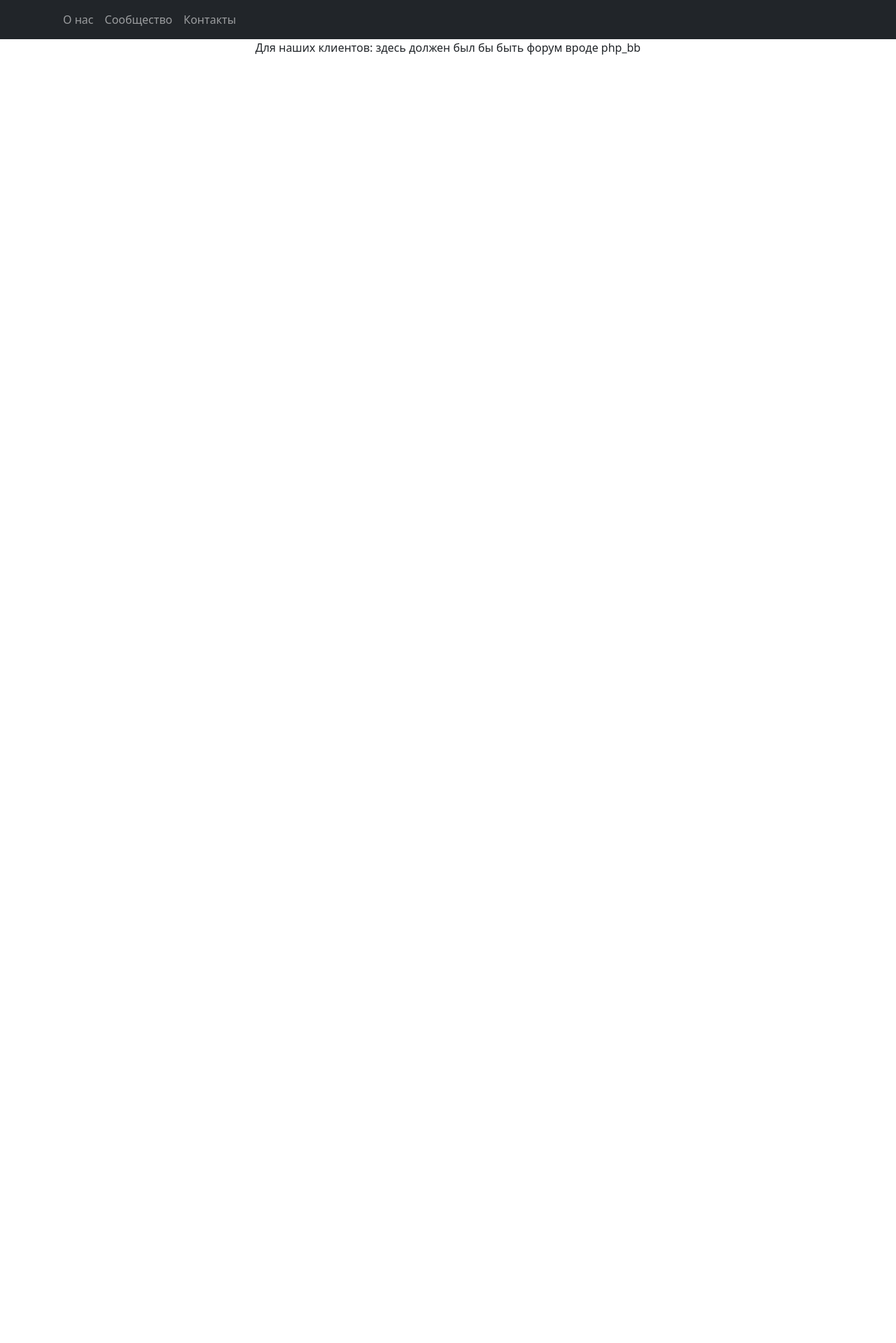
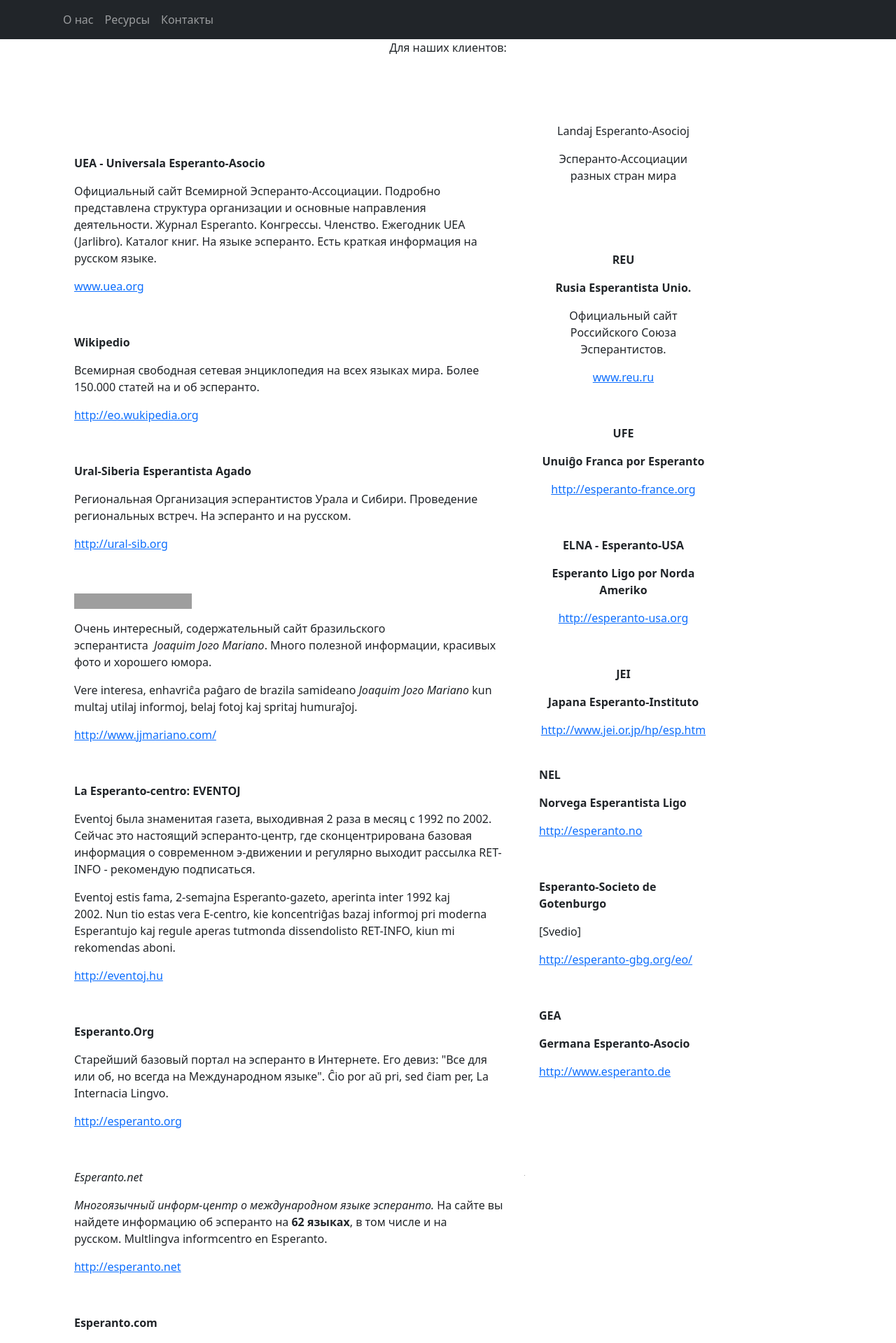
Before and after one commit to ekaeka01/djtest, a Django app: template dj5/templates/flatpages/community.html in a window 1280 px wide. Shown: the top 1919 px of the page at 70% size. Before the commit the page ends 78 px from the top, so only its background shows below. Run offline with Django 4.2, Linux system fonts and the light colour scheme; the template is opened without the code that fills it: values that come from a table or form of the project are taken from there, others are empty; data comes from the database, SQL or seed files in the repository; some libraries are stand-ins or nearby versions; grey boxes are pictures that could not be loaded.

Commit message:
Add files via upload

```diff
--- a/dj5/templates/flatpages/community.html
+++ b/dj5/templates/flatpages/community.html
@@ -24,7 +24,7 @@
                             </a>
                         </li>
                         <li class="nav-item">
-                            <a class="nav-link" href="admin_user">Сообщество</a>
+                            <a class="nav-link" href="/community/">Ресурсы</a>
                         </li>
                         <li class="nav-item">
                             <a class="nav-link" href="/contacts/">Контакты</a>
@@ -42,7 +42,7 @@
                 {% block content %}
                 {{ flatpage.content }}
                 {% endblock content %}
-
+                {% include 'flatpages/urlesp.html' %}
 здесь должен был бы быть форум вроде php_bb
 
             </div>
--- a/dj5/templates/flatpages/default.html
+++ b/dj5/templates/flatpages/default.html
@@ -26,7 +26,7 @@
                             </a>
                         </li>
                         <li class="nav-item">
-                            <a class="nav-link" href="/community/">Сообщество</a>
+                            <a class="nav-link" href="/community/">Ресурсы</a>
                         </li>
                         <li class="nav-item">
                             <a class="nav-link" href="/contacts/">Контакты</a>
--- a/dj5/templates/flatpages/index.html
+++ b/dj5/templates/flatpages/index.html
@@ -12,7 +12,7 @@
         <link href="{% static 'css/styles.css' %}" rel="stylesheet" />
     </head>
     <body>
-        <body background={% templates 'captures/images.gif'>
+
 
         <!-- Responsive navbar-->
         <nav class="navbar navbar-expand-lg navbar-dark bg-dark static-top">
@@ -26,7 +26,7 @@
                             </a>
                         </li>
                         <li class="nav-item">
-                            <a class="nav-link" href="/community/">Сообщество</a>
+                            <a class="nav-link" href="/community/">Ресурсы</a>
                         </li>
                         <li class="nav-item">
                             <a class="nav-link" href="/contacts/">Контакты</a>
--- /dev/null
+++ b/dj5/templates/flatpages/urlesp.html
@@ -0,0 +1,172 @@
+<!doctype html>
+<html>
+<head>
+<meta charset="utf-8">
+<title>Эсперанто ссылки</title>
+</head>
+
+<body>
+
+<table border="0" cellpadding="5" cellspacing="5" width="944" height="778"
+	   >
+  <tbody>
+    <tr>
+      <td valign="top" height="1644" width="659"><table cellpadding="0" cellspacing="0" border="0" width="100%" height="100%" >
+        <tbody>
+          <tr>
+            <td valign="top" width="100%"><div align="center" bis_skin_checked="1">
+              <table cellpadding="0" cellspacing="0" width="624" height="328">
+                <tbody>
+                  <tr>
+                    <td height="328" width="614"><table cellpadding="0" cellspacing="0" border="0" width="614" height="328">
+                      <tbody>
+                        <tr>
+                          <td valign="top" height="328" width="614"><p> </p>
+                            <p> </p>
+
+                            <hr color="black" size="1">
+                            <p> </p>
+                            <p><strong><span lang="en-us">UEA - Universala Esperanto-Asocio</span></strong></p>
+                            <p>Официальный сайт Всемирной Эсперанто-Ассоциации. Подробно представлена структура организации и основные направления деятельности. Журнал <span lang="en-us">Esperanto</span>. Конгрессы. Членство. Ежегодник <span lang="en-us">UEA (Jarlibro). </span>Каталог книг. На языке эсперанто. Есть краткая информация на русском языке.</p>
+                            <p><span lang="en-us"><a href="http://www.uea.org/">www.uea.org</a></span></p>
+                            <p> </p>
+                            <p><strong><span lang="en-us">Wikipedio</span></strong></p>
+                            <p>Всемирная свободная сетевая энциклопедия<span lang="en-us"> </span>на всех языках мира. Более 150.000 статей на и об эсперанто.</p>
+                            <p><span lang="en-us"><a href="http://eo.wukipedia.org/">http://eo.wukipedia.org</a> </span></p>
+                            <p> </p>
+                            <p><strong><span lang="en-us">Ural-Siberia Esperantista Agado</span></strong></p>
+                            <p>Региональная Организация эсперантистов Урала и Сибири. Проведение региональных встреч. На эсперанто и на русском.</p>
+                            <p><span lang="en-us"><a href="http://ural-sib.org/">http://ural-sib.org</a></span></p>
+                            <p> </p>
+                            <p><img border="0" src="http://esperanto-plus.ru/jjmlogo.gif" width="168" height="22"></p>
+                            <p>Очень интересный, содержательный сайт бразильского эсперантиста  <em>Joaquim Joгo Mariano</em>. Много полезной информации, красивых фото и хорошего юмора.</p>
+                            <p><span lang="EN-US">Vere interesa, enhavriĉa paĝaro de brazila samideano </span><em>Joaquim Joгo Mariano</em><span lang="EN-US"> kun multaj utilaj informoj, belaj fotoj kaj spritaj humuraĵoj.</span></p>
+                            <p><span lang="en-us"><a href="http://www.jjmariano.com/">http://www.jjmariano.com/</a>  </span></p>
+                            <p> </p>
+                            <p><strong>La Esperanto-centro: EVENTOJ</strong></p>
+                            <p><span lang="en-us">Eventoj </span>была знаменитая газета, выходивная 2 раза в месяц с 1992 по 2002. Сейчас это настоящий эсперанто-центр, где сконцентрирована базовая информация о современном э-движении и регулярно выходит рассылка <span lang="en-us">RET-INFO -</span> рекомендую подписаться<span lang="en-us">.</span></p>
+                            <p>Eventoj estis fama, 2-semajna Esperanto-gazeto, aperinta inter 1992 kaj 2002.<span lang="en-us"> </span><span lang="EN-US">Nun tio estas vera E-centro, kie koncentriĝas bazaj informoj pri moderna Esperantujo kaj regule aperas tutmonda dissendolisto RET-INFO, kiun mi rekomendas aboni.</span></p>
+                            <p><span lang="en-us"><a href="http://eventoj.hu/">http://eventoj.hu</a></span></p>
+                            <p> </p>
+                            <p><strong><span lang="en-us">Esperanto.Org</span></strong></p>
+                            <p>Старейший базовый портал на эсперанто в Интернете. Его девиз: <span lang="en-us">"</span>Все для или об, но всегда на Международном языке<span lang="en-us">".</span> Ĉio por aŭ pri, sed ĉiam per, La Internacia Lingvo.</p>
+                            <p><span lang="en-us"><a href="http://esperanto.org/">http://esperanto.org</a></span></p>
+                            <p> </p>
+                            <div id="chefkadro" bis_skin_checked="1">
+                              <div id="enkonduko" bis_skin_checked="1">
+                                <p><em><span lang="en-us">Esperanto.net</span></em></p>
+                                <p><em>Многоязычный информ-центр о международном языке эсперанто.<span lang="en-us"> </span></em>На сайте вы найдете информацию об эсперанто на <strong>62 языках</strong>, в том числе и на русском. <span lang="en-us">Multlingva informcentro en Esperanto.</span></p>
+                                <p><span lang="en-us"><a href="http://esperanto.net/">http://esperanto.net</a></span></p>
+                                <p> </p>
+                                <div id="page" bis_skin_checked="1">
+                                  <div id="main" bis_skin_checked="1">
+                                    <div id="main-wrapper" bis_skin_checked="1">
+                                      <div id="content-wrapper" bis_skin_checked="1">
+                                        <div id="content" bis_skin_checked="1">
+                                          <div id="content-inner" bis_skin_checked="1">
+                                            <div id="content-content" bis_skin_checked="1">
+                                              <div id="node-27" bis_skin_checked="1">
+                                                <div bis_skin_checked="1">
+                                                  <p><strong><span lang="en-us">Esperanto.com</span></strong></p>
+                                                  <p>Международная виртуальная социальная сеть, созданная эсперантистами для эсперантистов. Здесь вы можете общаться с друзьями, создавать группы и принимать в них участие, создавать блоги, размещать фото, играть, дискутировать и тд.</p>
+                                                  <p>Esperanto.com estas internacia virtuala socia reto, kreita de esperantistoj por esperantistoj.</p>
+                                                  <p>En Esperanto.com vi povas komuniki kun amikoj, krei grupojn kaj partopreni en ili, aliĝi al eventoj, verki blogaĵojn, alŝuti fotojn, ludi ludojn, diskuti ks.</p>
+                                                  <p><span lang="en-us"><a href="http://esperanto.com/">http://esperanto.com</a></span></p>
+                                                  <p> </p>
+                                                  <p><span lang="en-us"><strong>Esperanto.info</strong></span></p>
+                                                  <p>Информация об эсперанто на многих языках. <span lang="en-us">Multlingvaj informoj pri Esperanto.</span></p>
+                                                  <p><span lang="en-us"><a href="http://esperanto.info/">http://esperanto.info</a></span></p>
+                                                  <p> </p>
+                                                  <p><strong><span lang="en-us">Esperanto.china.org.cn</span></strong></p>
+                                                  <p>Большой портал о жизни современного Китая на эсперанто. Лучше один раз увидеть!</p>
+                                                  <p><span lang="en-us">Granda ret-revuo pri vivo de moderna Chinio en Esperanto. Vidu mem.</span></p>
+                                                  <p><span lang="en-us"><a href="http://esperanto.china.org.cn/">http://esperanto.china.org.cn/</a></span></p>
+                                                  <p> </p>
+                                                  <p><strong><span lang="en-us">SAT - Sennacieca Asocio Tutmonda</span></strong></p>
+                                                  <p>Вненациональная Всемирная Ассоциация. Цель - практическое использование языка эсперанто для классовых целей всемирного рабочего движения. <span lang="en-us">U</span>tiligi praktike la internacian lingvon ESPERANTO por la klasaj celoj de la Laboristaro tutmonda ;</p>
+                                                  <p><a href="http://satesperanto.org/">http://satesperanto.org/</a><span lang="en-us"> </span></p>
+                                                </div>
+                                              </div>
+                                            </div>
+                                          </div>
+                                        </div>
+                                      </div>
+                                    </div>
+                                  </div>
+                                </div>
+                              </div>
+                            </div>
+                            <p align="left"> </p>
+                            <p align="left"><strong>Международный язык эсперанто</strong></p>
+                            <p align="left">Хороший обзор идеи и структуры языка - можно использовать как готовую презентацию эсперанто. Много полезных ссылок. <span lang="en-us">/</span> Иммиграция под микроскопом - сайт о жизни простой русскоязычной семьи в Канаде.<span lang="en-us">/</span></p>
+                            <p align="left"><a href="http://www.zuskin.com/esp.htm">http://www.zuskin.com/esp.htm</a><span lang="en-us"> </span></p>
+                            <p align="center"> </p>
+                            <div bis_skin_checked="1">
+                              <p> <a href="http://esperanto-plus.ru/index.htm">Вернуться на Эсперанто это целый мир!</a></p>
+                              <p> </p>
+                              <p> </p>
+                            </div>
+                            <p><span lang="ru">Л</span>учше всего изучить язык эсперанто на курсах  <a href="http://esperanto-plus.ru/lernu!net.thm"><span lang="EN-US">Esperanto</span>-<span lang="EN-US">plus</span>!</a></p>
+                            <p> </p></td>
+                        </tr>
+                      </tbody>
+                    </table></td>
+                  </tr>
+                </tbody>
+              </table>
+            </div></td>
+            <td  height="100%" width="1"><p><img alt="" width="1" height="1" src="http://esperanto-plus.ru/MsSpacer.gif"></p></td>
+          </tr>
+        </tbody>
+      </table></td>
+      <td valign="top" height="663" width="250"><table cellpadding="0" cellspacing="0" border="0" width="100%" height="100%" id="table27">
+        <tbody>
+          <tr>
+            <td height="100%" width="100%"><table border="0" width="100%" height="100%" cellpadding="10" cellspacing="0" id="table28">
+              <tbody>
+                <tr>
+                  <td width="100%" height="100%" valign="top"><p align="center"> </p>
+                    <p align="center"> </p>
+                    <p align="center"><span lang="en-us">Landaj Esperanto-Asocioj</span></p>
+                    <p align="center">Эсперанто-Ассоциации разных стран мира</p>
+                    <p align="center"> </p>
+                    <p align="center"> </p>
+                    <p><strong><span lang="en-us">REU</span></strong></p>
+                    <p><strong><span lang="en-us">Rusia Esperantista Unio.</span></strong></p>
+                    <p>Официальный сайт Российского Союза Эсперантистов.</p>
+                    <p><span lang="en-us"><a href="http://www.reu.ru/">www.reu.ru</a></span></p>
+                    <p align="center"> </p>
+                    <p><strong><span lang="EN-US">UFE</span></strong></p>
+                    <p><strong><span lang="EN-US">Unuiĝo Franca por Esperanto</span></strong></p>
+                    <p><span lang="en-us"><a href="http://esperanto-france.org/">http://esperanto-france.org</a></span></p>
+                    <p> </p>
+                    <p><strong><span lang="en-us">ELNA - Esperanto-USA</span></strong></p>
+                    <p><strong><span lang="en-us">Esperanto Ligo por Norda Ameriko</span></strong></p>
+                    <p><span lang="en-us"><a href="http://esperanto-usa.org/">http://esperanto-usa.org</a></span></p>
+                    <p> </p>
+                    <p><strong><span lang="en-us">JEI</span></strong></p>
+                    <p><strong><span lang="en-us">Japana Esperanto-Instituto</span></strong></p>
+                    <div bis_skin_checked="1"><a href="http://www.jei.or.jp/hp/esp.htm">http://www.jei.or.jp/hp/esp.htm</a><span lang="en-us"> </span></div>
+                    <p> </p>
+                    <p align="left"><strong><span lang="en-us">NEL</span></strong></p>
+                    <p align="left"><strong><span lang="en-us">Norvega Esperantista Ligo</span></strong></p>
+                    <p align="left"><span lang="en-us"><a href="http://esperanto.no/">http://esperanto.no</a></span></p>
+                    <p align="left"> </p>
+                    <p align="left"><strong><span lang="en-us">Esperanto-Societo de Gotenburgo</span></strong></p>
+                    <p align="left"><span lang="en-us">[Svedio]</span></p>
+                    <p align="left"><span lang="en-us"><a href="http://esperanto-gbg.org/eo/">http://esperanto-gbg.org/eo/</a></span></p>
+                    <p align="left"> </p>
+                    <p align="left"><span lang="en-us"><strong>GEA</strong></span></p>
+                    <p align="left"><strong><span lang="en-us">Germana Esperanto-Asocio</span></strong></p>
+                    <p align="left"><span lang="en-us"><a href="http://www.esperanto.de/">http://www.esperanto.de</a></span></p></td>
+                </tr>
+              </tbody>
+            </table></td>
+          </tr>
+        </tbody>
+      </table></td>
+    </tr>
+  </tbody>
+</table>
+</body>
+</html>
```
